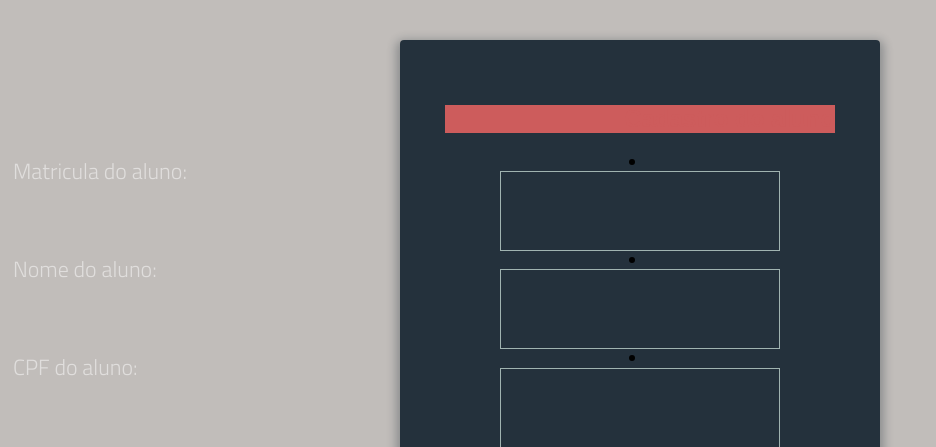
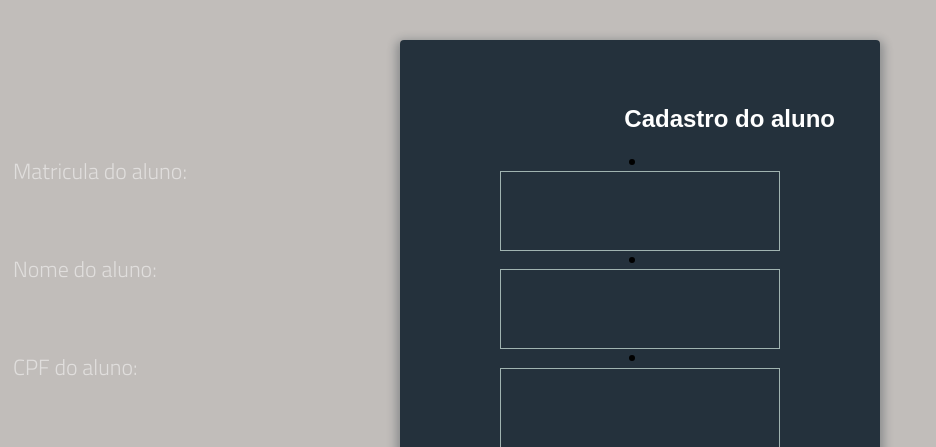
Before and after one commit to NatashaRebelo23/SISTEMA_PRAEC, a Django app: a page that uses bolsistas_praec/templates/base.html in a window 1280 px wide. Shown: the top 447 px of the page, without its empty margins (0-936 px from the left). Run offline with Django 3.2, Linux system fonts and the light colour scheme; some libraries are stand-ins or nearby versions.

Commit message:
alteração background do template

```diff
--- a/bolsistas_praec/static/css/style.css
+++ b/bolsistas_praec/static/css/style.css
@@ -12,13 +12,11 @@ h1 {
 
 
 h2 {
-  background: #CD5C5C;
-
+  text-align: right;
+  margin: 5 5 20px;
+  font-family: 'Arial', sans-serif;
+  color:   #ffffff;
   margin-left: 40px;
-  text-align: right;
-  font-family: 'Arial', sans-serif;
-  color:   #CD5C5C;
-  margin: 5 5 20px;
   transition: .5s ease;
   background-image: none;
 
```
Also changed, not shown: bolsistas_praec/templates/bolsistas_praec/praec.html (line endings or trailing spaces).
